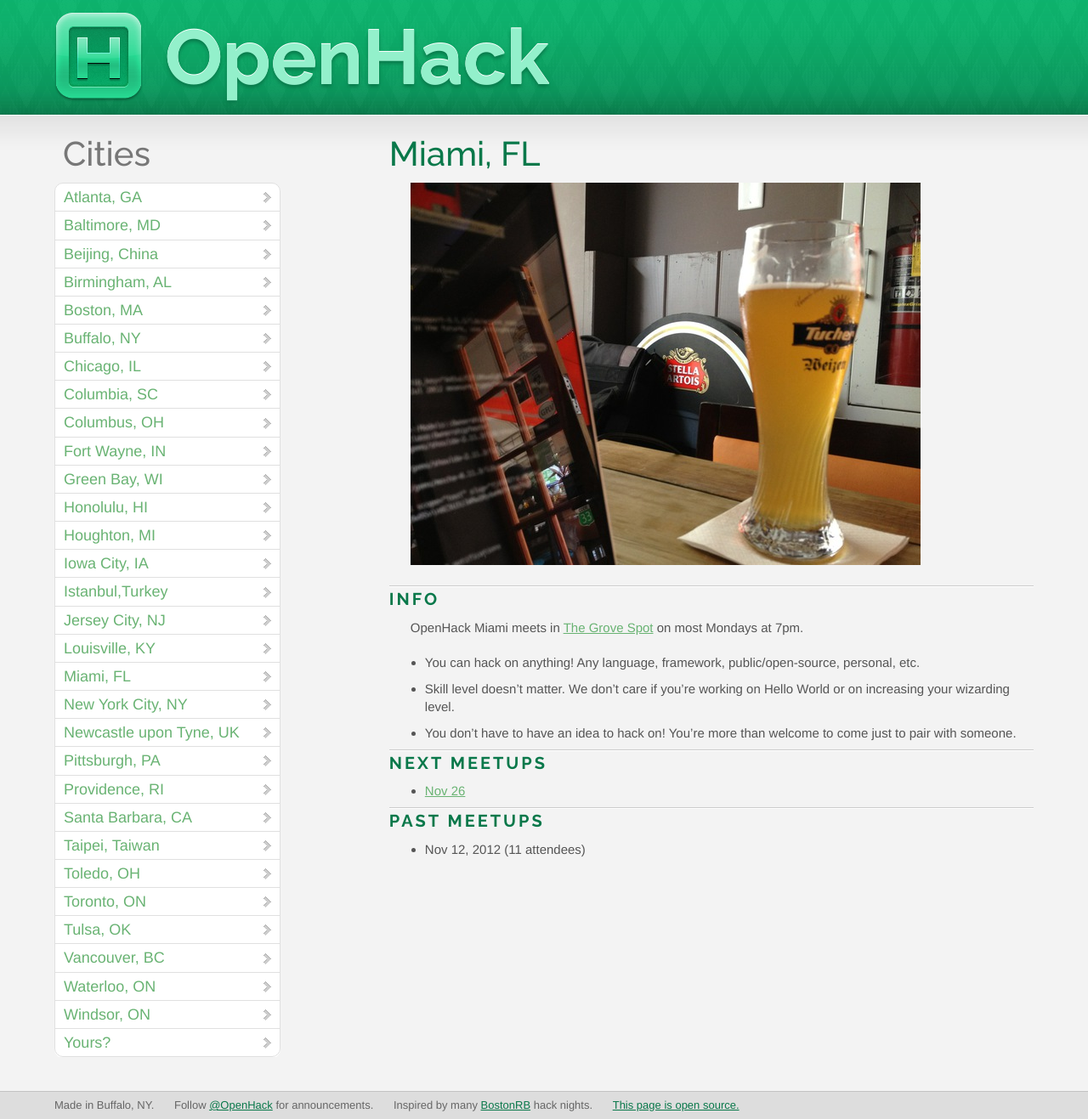
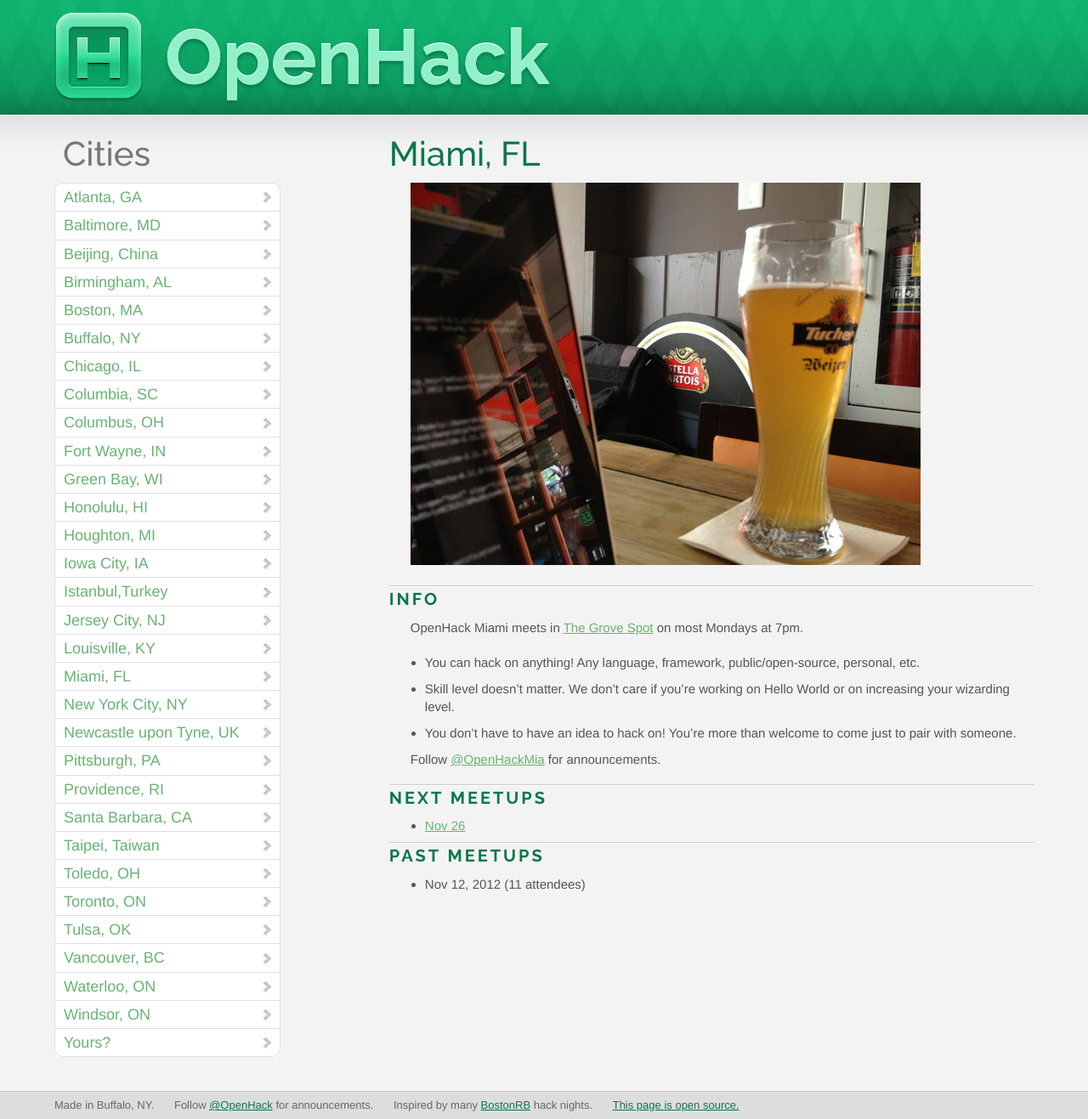
Before and after one commit to OpenHack/openhack.github.com, a Jekyll site: the page built from miami/index.markdown, in a window 1280 px wide. Shown: the whole page at 85% size. Built offline with Jekyll 4.4.1, drawn with Linux system fonts in a browser that asks for light colours; nearby versions of some CDN libraries; Markdown is read by kramdown in place of the engine named in the settings; comment, search, counter and statistics services are not loaded.

Commit message:
added a link to the OpenHackMia twitter

```diff
--- a/miami/index.markdown
+++ b/miami/index.markdown
@@ -15,6 +15,8 @@ OpenHack Miami meets in [The Grove Spot](http://grovespot.com/) on most Mondays
 * Skill level doesn't matter. We don't care if you're working on Hello World or on increasing your wizarding level.
 * You don’t have to have an idea to hack on! You’re more than welcome to come just to pair with someone.
 
+Follow [@OpenHackMia](http://twitter.com/openhackmia) for announcements.
+
 ### Next meetups
 
 * [Nov 26](http://www.meetup.com/miamirb/events/90306232/)
```
